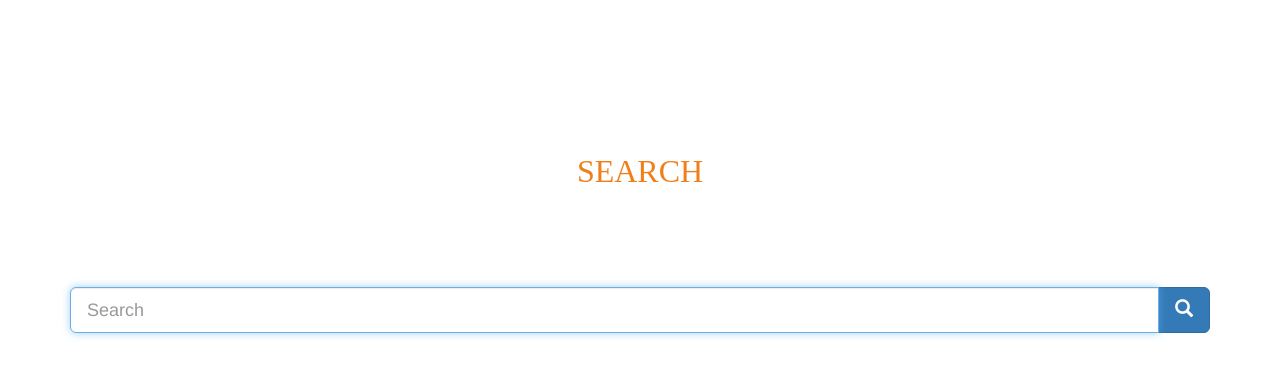
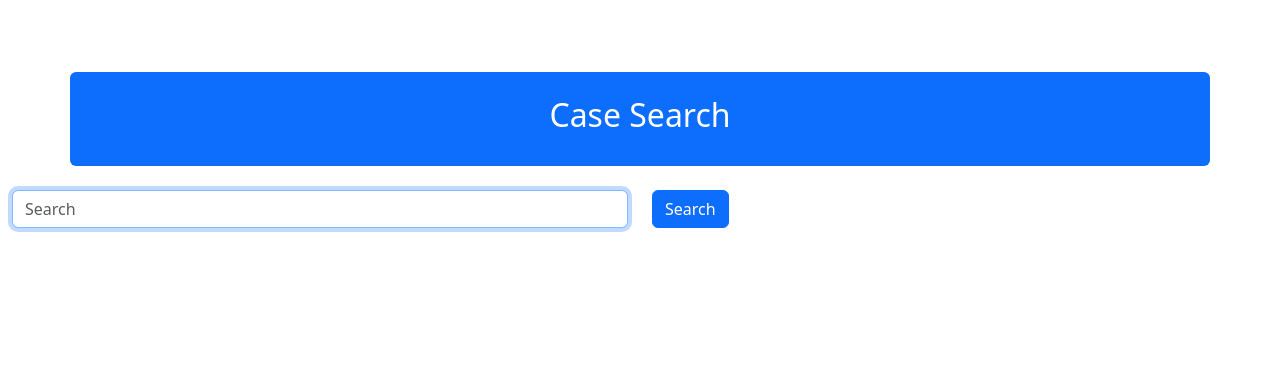
Before and after one commit to hemantsh/elasticfscrawler, a Flask app: page / in a window 1280 px wide. Shown: the top 377 px of the page. Run offline with Flask 3, Linux system fonts and the light colour scheme; parts of the project's set-up code (start-up, migrations or seed data) failed here and were passed over; some libraries are stand-ins or nearby versions.

Commit message:
Better template

```diff
--- a/UI/searchengine.py
+++ b/UI/searchengine.py
@@ -2,11 +2,11 @@ from flask import Flask, render_template, request
 from elasticsearch import Elasticsearch
 import os
 
-os.chdir('/Users/hemant/projects/FSElastic/git/UI')
-password = os.getenv('ELASTIC_PASSWORD')
+os.chdir('/Users/hemant/projects/elasticfscrawler/UI')
+password = os.getenv('ELASTIC_PASSWORD',"W3lcomeAA**")
 app = Flask(__name__)
-es = Elasticsearch('https://localhost:9200',basic_auth=("user","pass"),verify_certs=False)
-# es = Elasticsearch('https://user:pass@localhost:9200',verify_certs=False)
+es = Elasticsearch('https://localhost:9200',basic_auth=("elastic",password),verify_certs=False)
+# es = Elasticsearch(f'https://elastic:{password}@localhost:9200',verify_certs=False)
 
 
 @app.route('/')
--- a/UI/templates/results.html
+++ b/UI/templates/results.html
@@ -2,7 +2,7 @@
 
 {% block body %}
 
-    <div class="container">
+    <div class="container-fluid">
         <div class="container p-4 my-4 bg-primary text-white text-center rounded" >
             <h2>Case Search</h2>
         </div>
@@ -17,7 +17,6 @@
             <h3>{{ res['hits']['total']['value'] }} results found for <em>"{{res['ST']}}" </em> </h3>
         </div>
 
-        <br />
         <table id="results" class="table table-hover ">
             <thead>
                 <tr>
--- a/UI/templates/search.html
+++ b/UI/templates/search.html
@@ -1,43 +1,21 @@
-<!DOCTYPE html>
-<html lang="en">
-<head>
- <meta charset="utf-8">
- <meta name="viewport" content="width=device-width, initial-scale=1">
-  <link rel="stylesheet" href="https://maxcdn.bootstrapcdn.com/bootstrap/3.4.1/css/bootstrap.min.css">
-  <script src="https://ajax.googleapis.com/ajax/libs/jquery/3.6.4/jquery.min.js"></script>
-  <script src="https://maxcdn.bootstrapcdn.com/bootstrap/3.4.1/js/bootstrap.min.js"></script>
+{% extends 'index.html' %}
 
- <!-- <link rel="stylesheet" href="https://fonts.googleapis.com/css?family=Pacifico">  -->
- <link rel="icon" href="http://obj-cache.cloud.ruanbekker.com/favicon.ico">
- <link href="//netdna.bootstrapcdn.com/bootstrap/3.0.0/css/bootstrap.min.css" rel="stylesheet">
- <title>Case Search</title>
-</head>
-<body>
- <br/> <br/>
- <div class="container">
- <div style="background:transparent !important" class="jumbotron">
- <div style="font-family: 'Times New Roman'">
- <p>
- <center>
- <font size="6" style="color:rgb(239,127,26);"> <br/>SEARCH</font>
- </center>
- </p>
- </div>
- </div>
+{% block body %}
+<br /> <br />
+<div class="container-fluid">
+   <div class="container p-4 my-4 bg-primary text-white text-center rounded">
+      <h2>Case Search</h2>
+   </div>
 
- <form action="/search/results" method="post">
-    <div class="input-group">
-    <input type="text" class="form-control input-lg" name="input" placeholder="Search" autofocus>
-    <div class="input-group-btn">
-    <button class="btn btn-primary btn-lg" type="submit">
-    <i class="glyphicon glyphicon-search"></i>
-    </button>
-    </div>
-    </div>
-    </form>
-   <br><br>
+   <form id="search" action="/search/results" method="post">
+      <div class="row">
+         <div class="col"><input type="text" class="form-control" name="input" placeholder="Search" autofocus></div>
+         <div class="col"><button type="submit" class="btn btn-primary">Search</button></div>
+      </div>
+   </form>
 
-    </div>
-    </div>
-    </body>
-   </html>
+
+</div>
+</div>
+
+{% endblock %}
```
Also changed, not shown: 2 other files.
